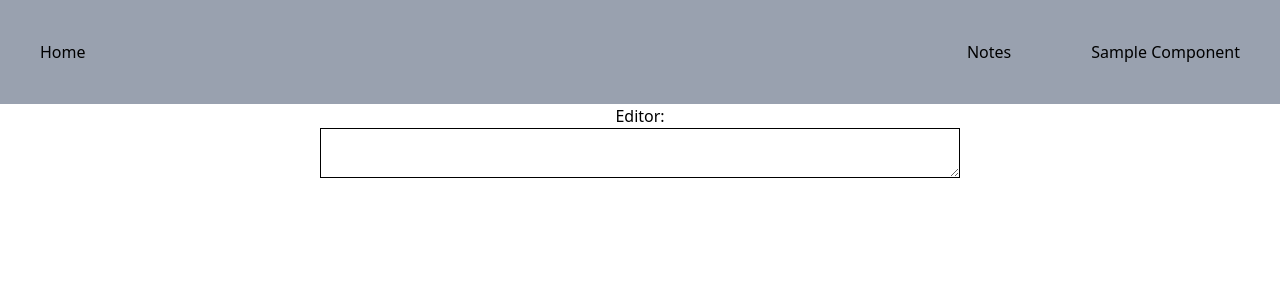
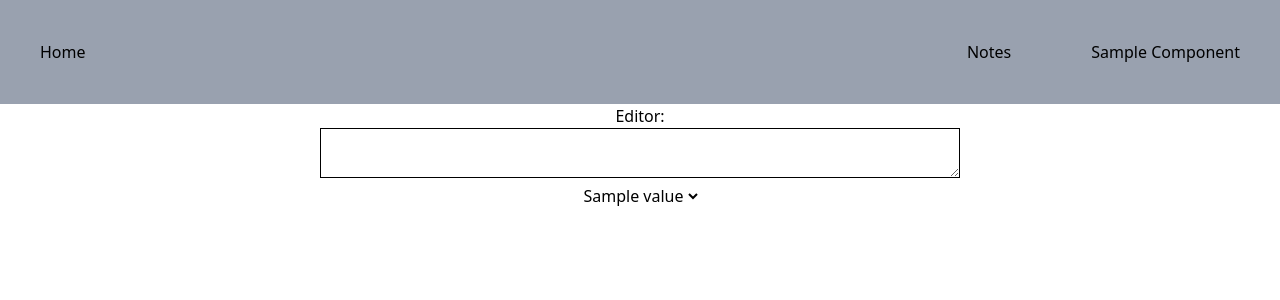
Before and after one commit to youssefgaballa/Chess-App, a React (Vite) app in the folder client/: page /Notes in a window 1280 px wide. Shown: the top 300 px of the page. Built offline with nearby package versions, Linux system fonts and the light colour scheme.

Commit message:
feat: added simple select dropdown to notes

```diff
--- a/client/src/components/Notes.tsx
+++ b/client/src/components/Notes.tsx
@@ -11,6 +11,10 @@ export default function Notes() {
         <>
         <div className="text-center">Editor: <br/>
         <textarea className="w-1/2 h-3/4 border border-black-500" onChange={onChange}/>
+        <br/>
+        <select>
+            <option>Sample value</option>
+        </select>
         </div>
         </>
     )
```
